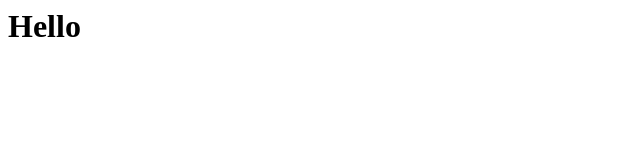
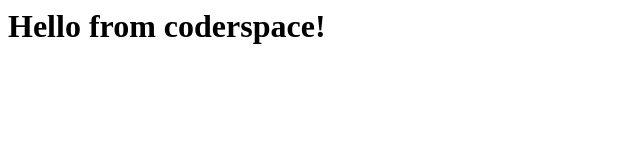
Before and after one commit to ahmettsadik/skills-code-with-codespaces, a plain HTML site: page index.html in a window 1280 px wide. Shown: the whole page, without its empty margins (0-640 px from the left). Drawn offline with Linux system fonts and the light colour scheme.

Commit message:
Adding hello from the codespace!

```diff
--- a/index.html
+++ b/index.html
@@ -1,3 +1,3 @@
 <html>
-  <h1>Hello</h1>
+  <h1>Hello from coderspace!</h1>
 </html>
```
